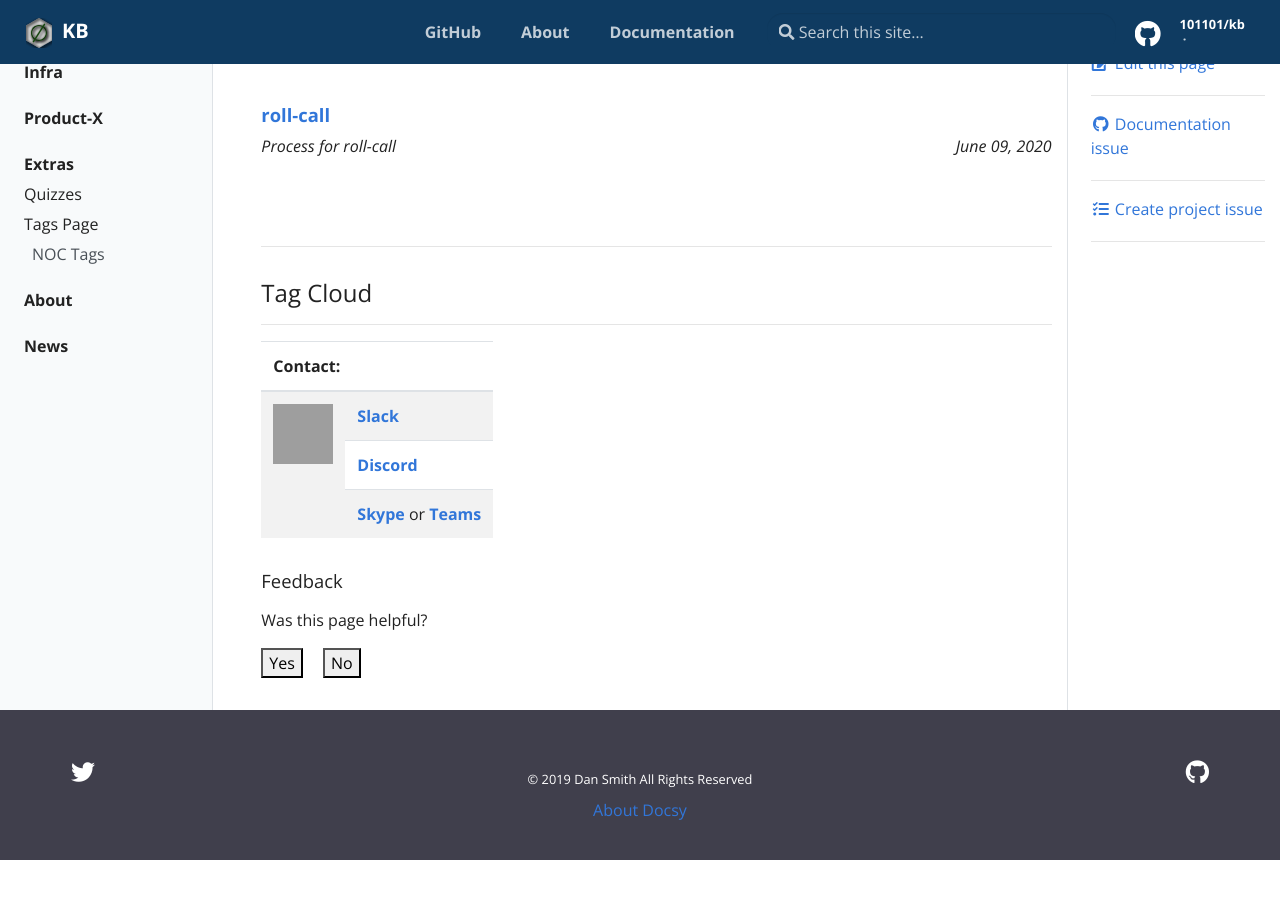
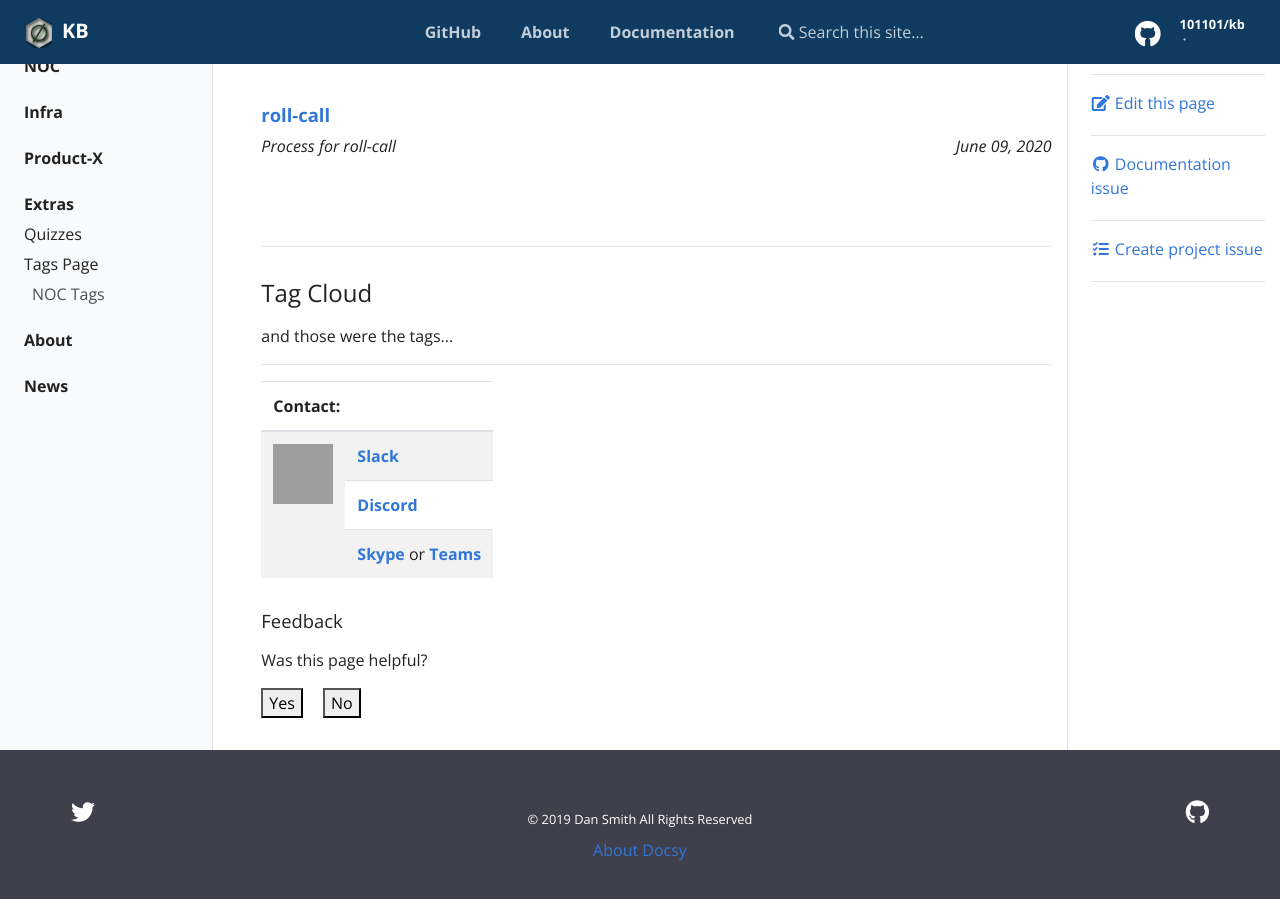
Before and after one commit to 101101/kb, a Jekyll site: the page built from pages/noc_tag_page.html, in a window 1280 px wide and 900 px high, scrolled down 1469 px. Built offline with Jekyll 4.4.1, drawn with Linux system fonts in a browser that asks for light colours; before the commit the page ends 2329 px from its top, so only the background shows below that; grey boxes are pictures that could not be loaded.

Commit message:
Update tag_cloud.html

```diff
--- a/_includes/tag_cloud.html
+++ b/_includes/tag_cloud.html
@@ -19,3 +19,5 @@
     {% endcapture %}
     <a href="/tag/{{ tagname }}"><code class="highligher-rouge">{{ tagname }}</code></a>
 {% endfor %}
+
+and those were the tags...
```
